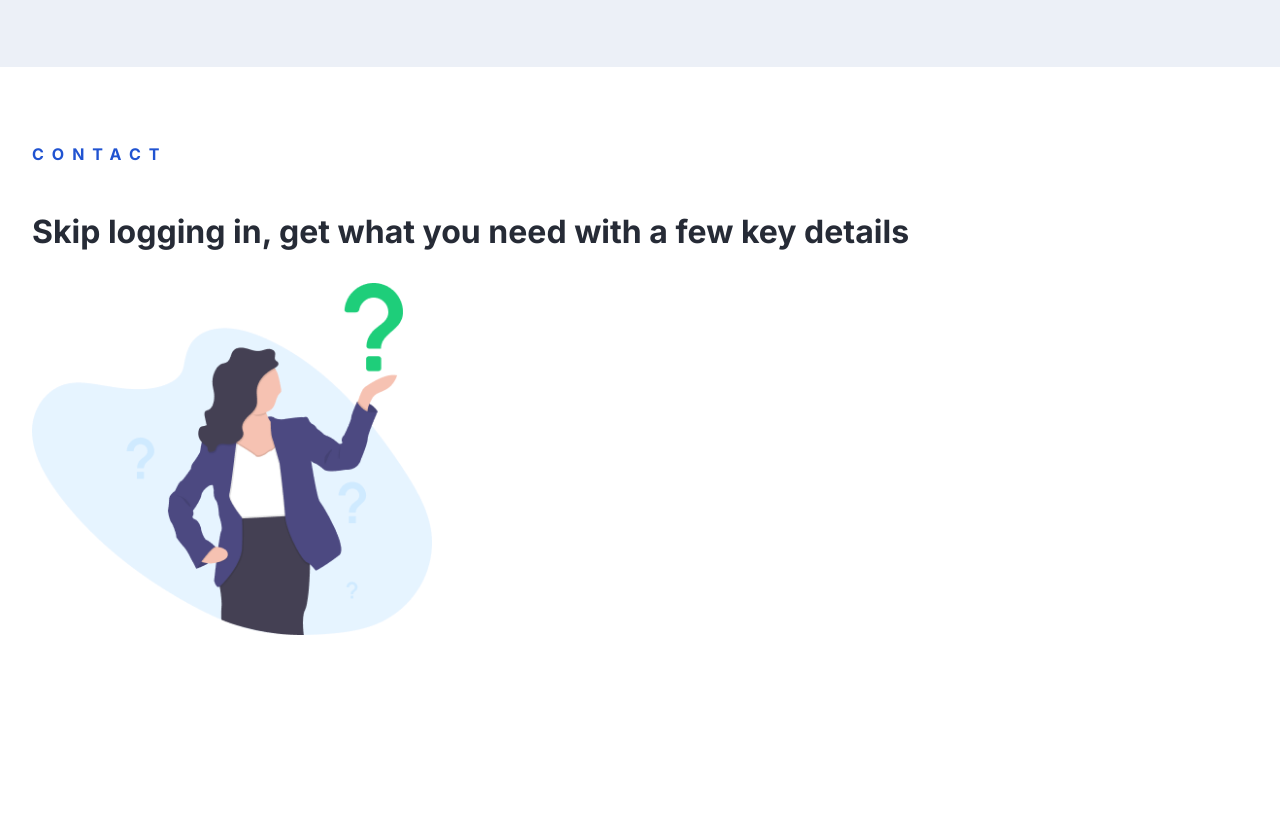
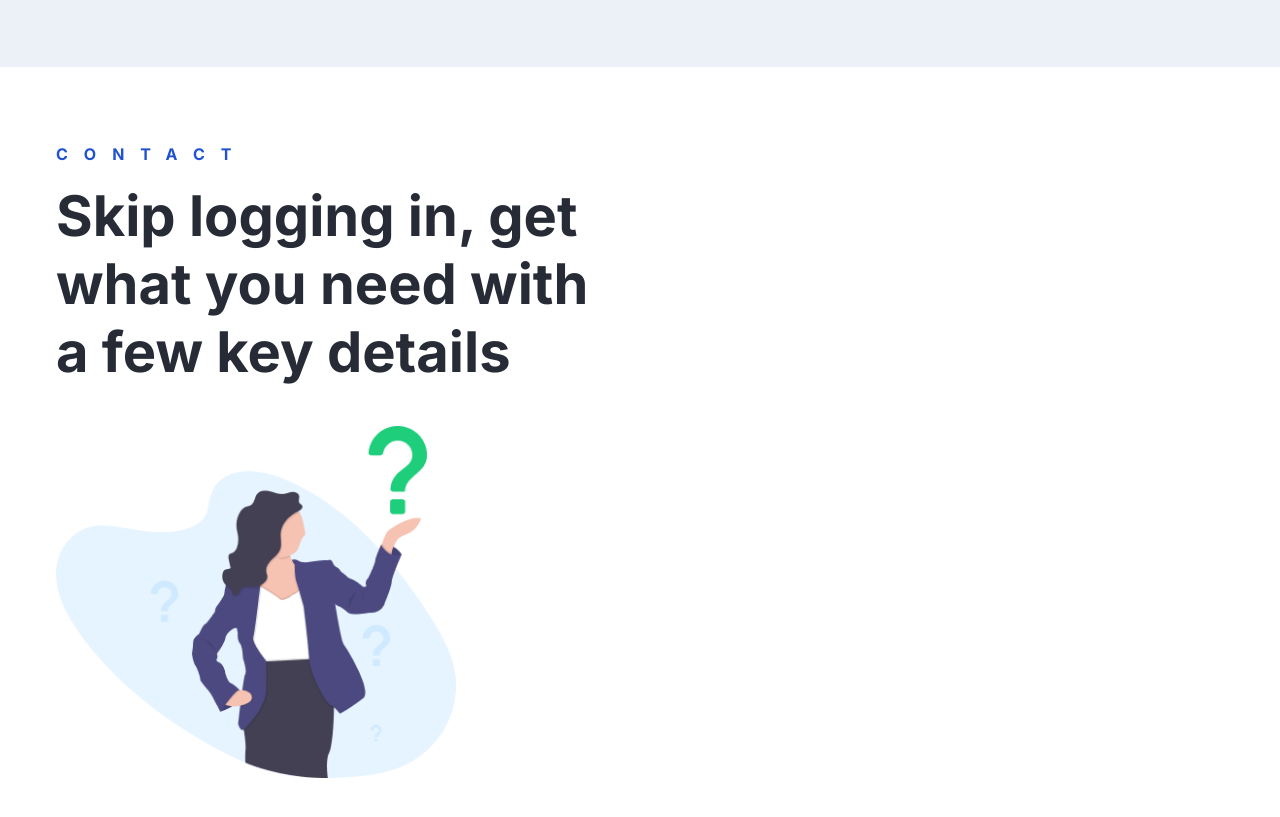
Before and after one commit to Ayyubiy90/siphome, a React (Create React App) app: page / in a window 1280 px wide. Shown: the part 4240-5057 px from the top of the page. Before the commit the page ends 4939 px from the top, so only its background shows below. Built offline with nearby package versions, Linux system fonts and the light colour scheme.

Commit message:
Adjusted the contact heading and subtext plus image Adjusted margin left contact content Adjusted contatc illustration img size and margin

```diff
--- a/src/styles/components/Contact.css
+++ b/src/styles/components/Contact.css
@@ -12,22 +12,24 @@
   display: flex;
   flex-direction: column;
   align-items: flex-start;
+  margin-left: 1.5rem;
 }
 
 .contact-title {
   color: #2053d1;
-  letter-spacing: 0.5em;
+  letter-spacing: 1em;
   font-size: 1rem;
   font-weight: bold;
-  margin-bottom: 1rem;
 }
 
 .contact-subtitle {
   color: #262b36;
   font-weight: bold;
-  font-size: 2rem;
-  padding-right: 1rem;
-  margin-bottom: 2rem;
+  text-align: left;
+  font-size: 3.5rem;
+  margin-bottom: 2.5rem;
+  margin-right: 40rem;
+  margin-top: 0.3rem;
 }
 
 .contact-illustration {
```
